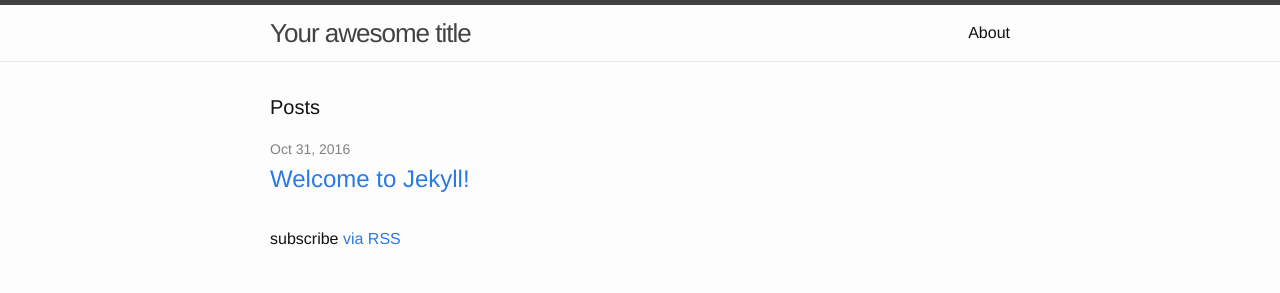
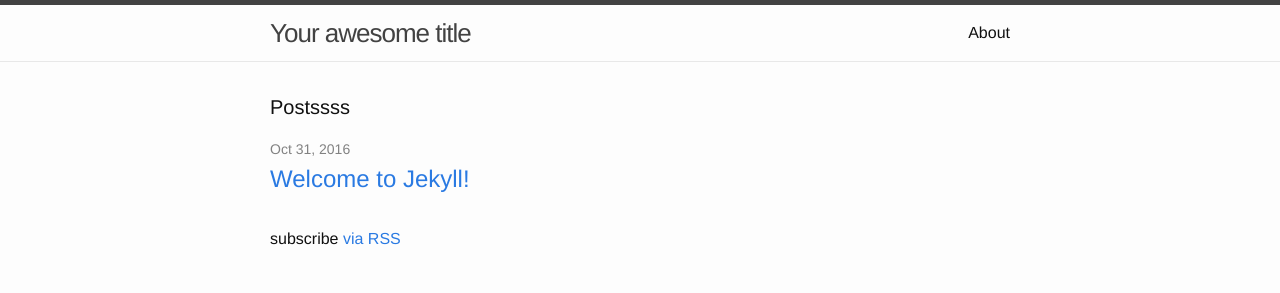
Before and after one commit to m1221/m1221.github.io, a Jekyll site: the page built from index.html, in a window 1280 px wide. Shown: the top 293 px of the page. Built offline with Jekyll 4.4.1, drawn with Linux system fonts in a browser that asks for light colours.

Commit message:
testing a change made on terminal

```diff
--- a/index.html
+++ b/index.html
@@ -4,7 +4,7 @@ layout: default
 
 <div class="home">
 
-  <h1 class="page-heading">Posts</h1>
+  <h1 class="page-heading">Postssss</h1>
 
   <ul class="post-list">
     {% for post in site.posts %}
```
